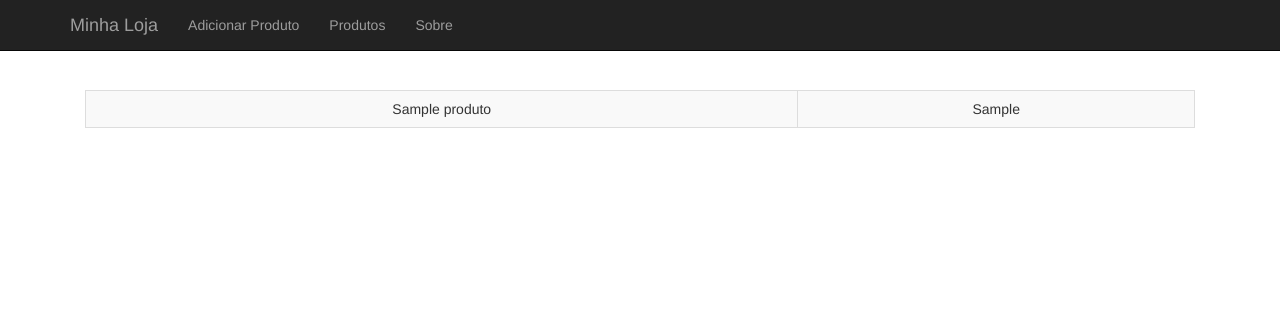
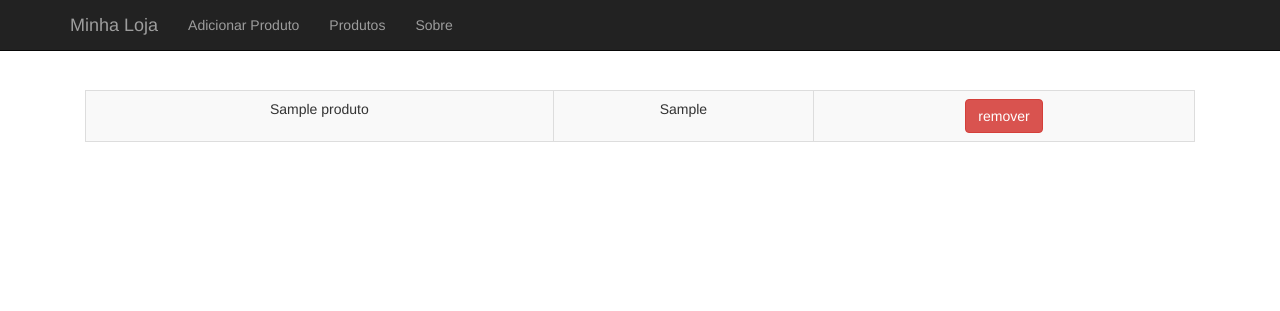
Before and after one commit to buoro/php-mysql, a PHP site: page /produto-lista.php in a window 1280 px wide. Shown: the top 311 px of the page. Run offline with PHP 8.4, Linux system fonts and the light colour scheme; tables that the repository leaves empty or names only in its code hold one stand-in row (values such as "Sample post").

Commit message:
criado botao de remover produto com link

```diff
--- a/produto-lista.php
+++ b/produto-lista.php
@@ -12,6 +12,7 @@ foreach($produtos AS $produto) :
   <tr>
     <td><?= $produto['nome'];?></td>
     <td><?= $produto['preco'];?></td>
+    <td><a href="remove-produto.php?id=<?=$produto['id'];?>" class="btn btn-danger">remover</td>
   </tr>
 <?php
 endforeach?>
```
